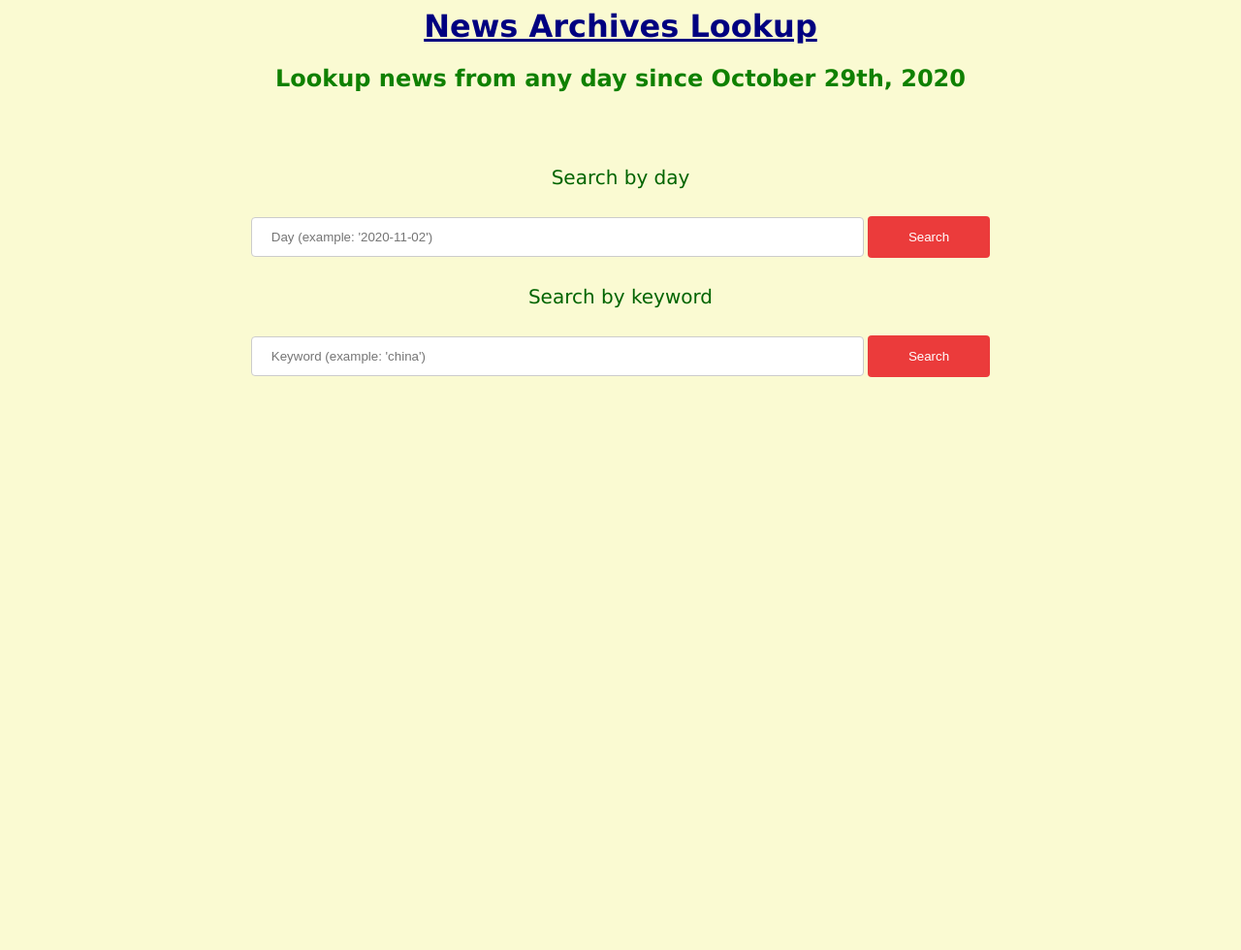
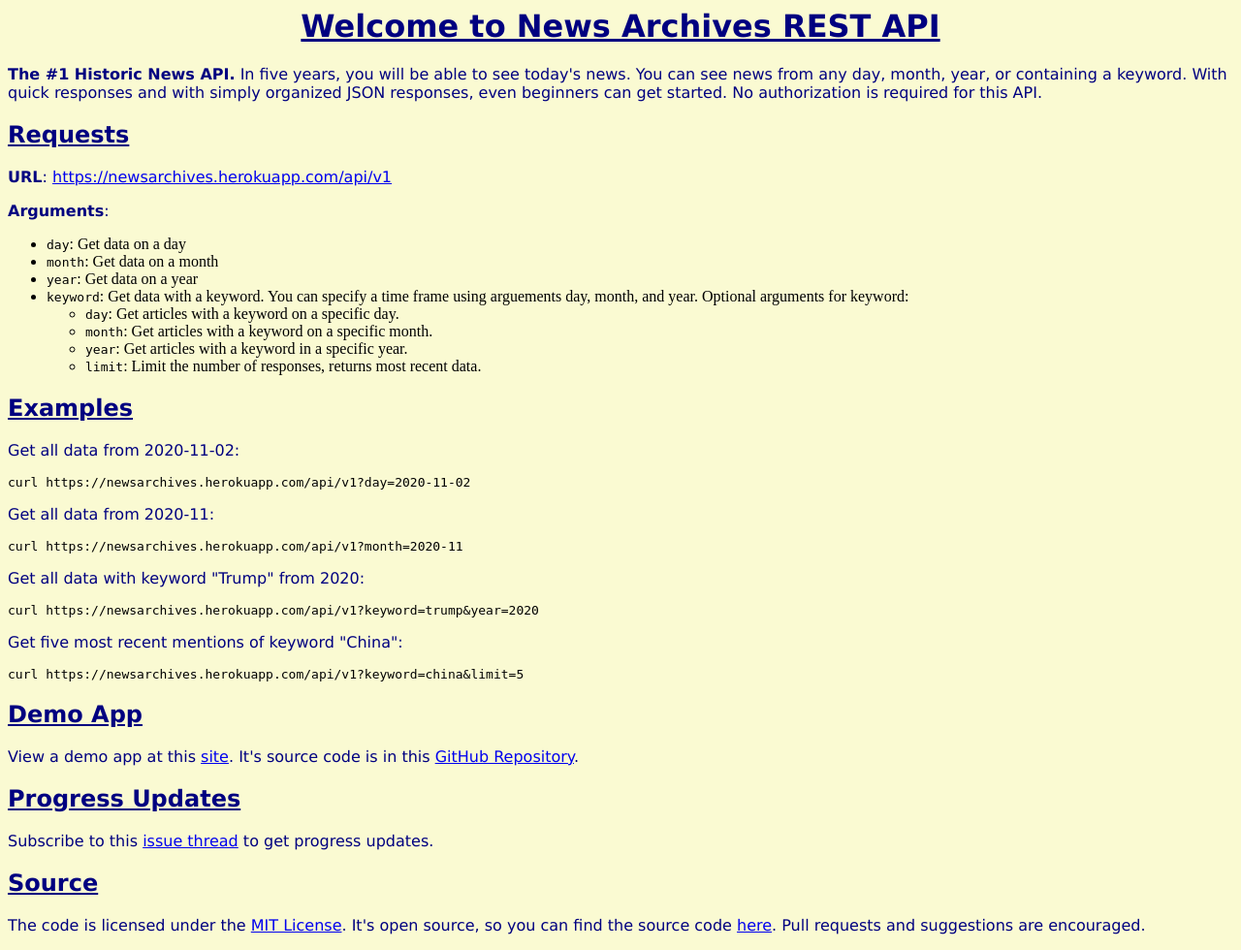
Before and after one commit to gadhagod/News-Archives, a Flask app: page / in a window 1280 px wide. Shown: the whole page at 97% size. Before the commit the page ends 389 px from the top, so only its background shows below. Run offline with Flask 2, Linux system fonts and the light colour scheme.

Commit message:
Add project description at url route '/'

```diff
--- a/src/demo.py
+++ b/src/demo.py
@@ -2,10 +2,10 @@
 import newsarchives as archiveslib
 
 def index():
-    return(render_template('index.html'))
+    return(render_template('demo.html'))
 
 def day_search(day):
-    return(render_template('search.html', news=archiveslib.day(day)['data'][0]['articles']))
+    return(render_template('demo_search.html', news=archiveslib.day(day)['data'][0]['articles']))
 
 def keyword_search(target):
-    return(render_template('search.html', news=archiveslib.keyword(target, limit=20)['data']))
+    return(render_template('demo_search.html', news=archiveslib.keyword(target, limit=20)['data'], keyword=target))
--- a/src/requirements.txt
+++ b/src/requirements.txt
@@ -1,5 +1,6 @@
+gunicorn==20.0.4
 flask==1.1.2
+Flask-Markdown==0.3
 rockset==0.7.18b20200724
 bbc-feeds==1.0
-gunicorn==20.0.4
 newsarchives==0.1.1
--- a/src/server.py
+++ b/src/server.py
@@ -1,6 +1,8 @@
-from flask import Flask, request
+import os
+from requests import get
+from flask import Flask, request, render_template
+from flaskext.markdown import Markdown
 from rockset import Client, ParamDict, Q, F
-import os
 import demo
 
 # Retrive collection
@@ -12,6 +14,7 @@
 time_keyword_search = rs.QueryLambda.retrieve('NewsTimeKeywordSearch', version='1b860b6f602f8e09', workspace='commons')
 
 app = Flask(__name__)
+Markdown(app)
 
 def refine(input):
     input_list = list(input)
@@ -101,14 +104,18 @@
     return({'message': 'ready', 'parameters': args, 'status': 200})
 
 @app.route('/', methods=['GET'])
+def docs():
+    return(render_template('index.html', README=open('README.md').read()).replace('&amp;', '&')) #get('https://raw.githubusercontent.com/gadhagod/News-Archives/master/README.md').text))
+
+@app.route('/demo', methods=['GET'])
 def homepage():
     return(demo.index())
 
-@app.route('/day/<target>', methods=['GET'])
+@app.route('/demo/day/<target>', methods=['GET'])
 def server_day_search(target):
     return(demo.day_search(target))
 
-@app.route('/keyword/<target>', methods=['GET'])
+@app.route('/demo/keyword/<target>', methods=['GET'])
 def server_keyword_search(target):
     return(demo.keyword_search(target))
 
--- a/src/static/styles.css
+++ b/src/static/demo.css
@@ -1,5 +1,5 @@
 body {
-    background-color: lightgoldenrodyellow;
+    background-color: lightgreen;
 }
 h1 {
     color:navy;
@@ -8,18 +8,18 @@
     text-decoration: underline;
 }
 h2 {
-    color:rgb(15, 128, 0);
+    color:navy;
     text-align: center;
     font-family: Verdana, Geneva, Tahoma, sans-serif;
 }
 p {
-    color:darkgreen;
+    color:navy;
     font-size: 20px;
     font-family: Verdana;
 }
 strong {
     text-decoration: underline;
-    color:darkgreen;
+    color:navy;
     font-size: 20px;
     font-family: Verdana;
 }
--- a/src/static/index.js
+++ b/src/static/demo.js
@@ -2,17 +2,17 @@
     var day = document.getElementById('day').value;
     document.write('loading..');
     if (day === ''){
-        window.location.replace('/');
+        window.location.replace('demo/');
     } else {
-        window.location.replace('/day/' + day);
+        window.location.replace('demo/day/' + day);
     }
 }
 function search_keyword(){
     var keyword = document.getElementById('keyword').value;
     document.write('loading..');
     if (keyword === ''){
-        window.location.replace('/');
+        window.location.replace('demo/');
     } else {
-        window.location.replace('/keyword/' + keyword);
+        window.location.replace('demo/keyword/' + keyword);
     }
 }
--- /dev/null
+++ b/src/static/index.css
@@ -0,0 +1,26 @@
+body {
+    background-color: lightgoldenrodyellow;
+}
+h1 {
+    color:navy;
+    text-align: center;
+    font-family: Verdana, Geneva, Tahoma, sans-serif;
+    text-decoration: underline;
+}
+h2 {
+    text-decoration: underline;
+    color:navy;
+    font-family: Verdana, Geneva, Tahoma, sans-serif;
+}
+h3 {
+    color:navy;
+    font-family: Verdana, Geneva, Tahoma, sans-serif;
+}
+p {
+    color:navy;
+    font-family: Verdana;
+}
+strong {
+    color: navy;
+    font-family: Verdana;
+}
--- a/src/templates/index.html
+++ b/src/templates/index.html
@@ -1,32 +1,11 @@
 <head>
-    <link rel= "stylesheet" type= "text/css" href="{{ url_for('static', filename='styles.css') }}">
-    <script src="{{ url_for('static', filename='index.js') }}"></script>
+    <meta charset="UTF-8">
+    <title>News Archives API</title>
+    <meta name="The #1 Historic News API" content="Description">
+    <link rel="icon" href="{{ url_for('static', filename='icon.png') }}">
+    <link rel= "stylesheet" type= "text/css" href="{{ url_for('static', filename='index.css') }}">
 </head>
-<body>
-    <h1>
-        News Archives Lookup
-    </h1>
-    <h2>
-        Lookup news from any day since October 29th, 2020
-    </h2>
-    <br>
-    <br>
-    <center>
-        <p>
-            Search by day
-        </p>
-        <form>
-            <input type="text" id="day" placeholder="Day (example: '2020-11-02')">
-            <button onclick="search_day()">
-                Search
-            </button>
-        </form>
-        <p>Search by keyword</p>
-        <form>
-            <input type="text" id="keyword" placeholder="Keyword (example: 'china')">
-            <button onclick="search_keyword()">
-                Search
-            </button>
-        </form>
-    </center>
-</body>
+
+{% filter markdown %}
+{{ README }}
+{% endfilter %}
```
Also changed, not shown: src/templates/demo.html (added, +55 -0 lines), src/templates/demo_search.html (renamed from src/templates/search.html, +6 -3 lines), README.md, src/static/icon.png (added).
